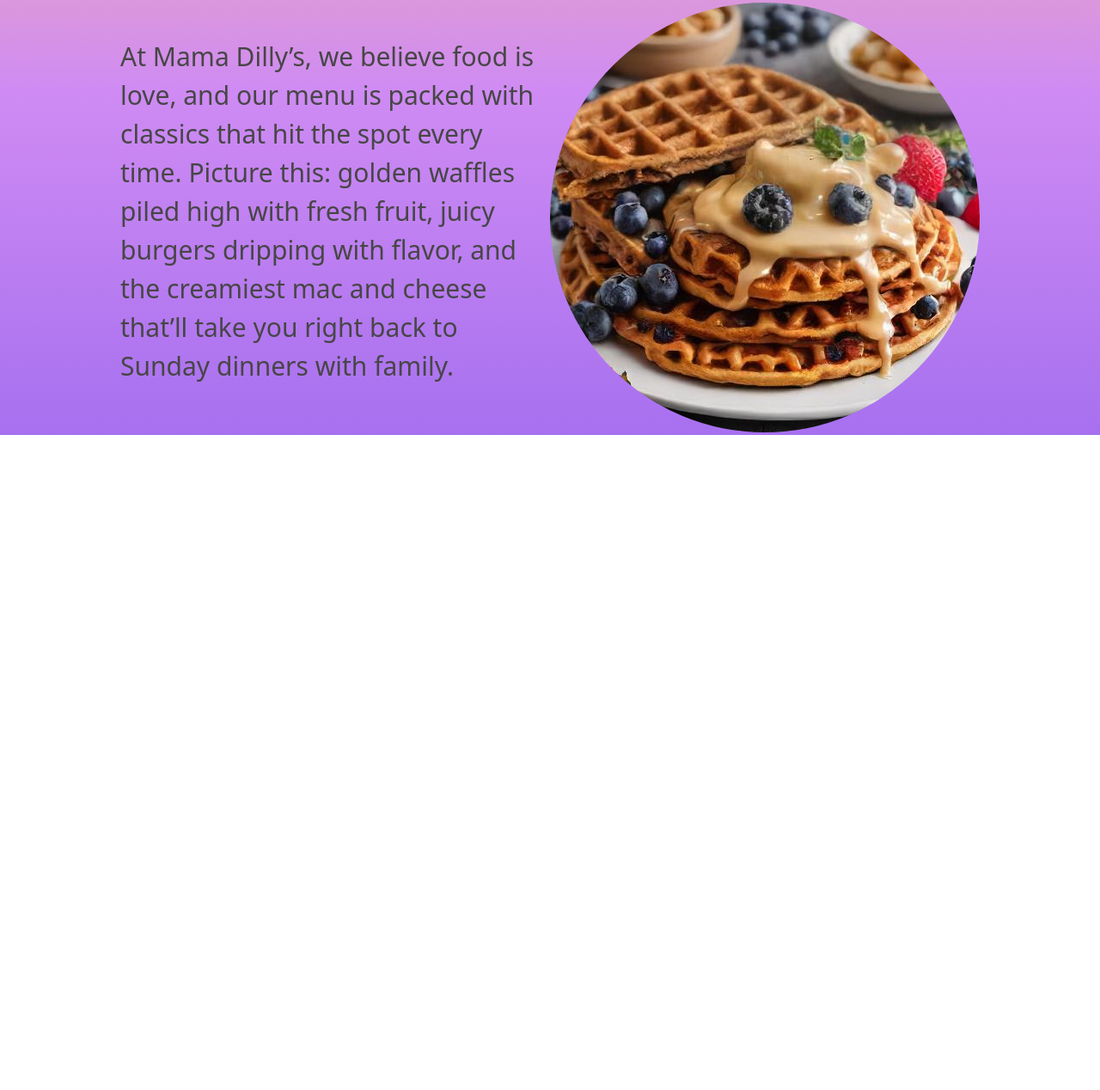
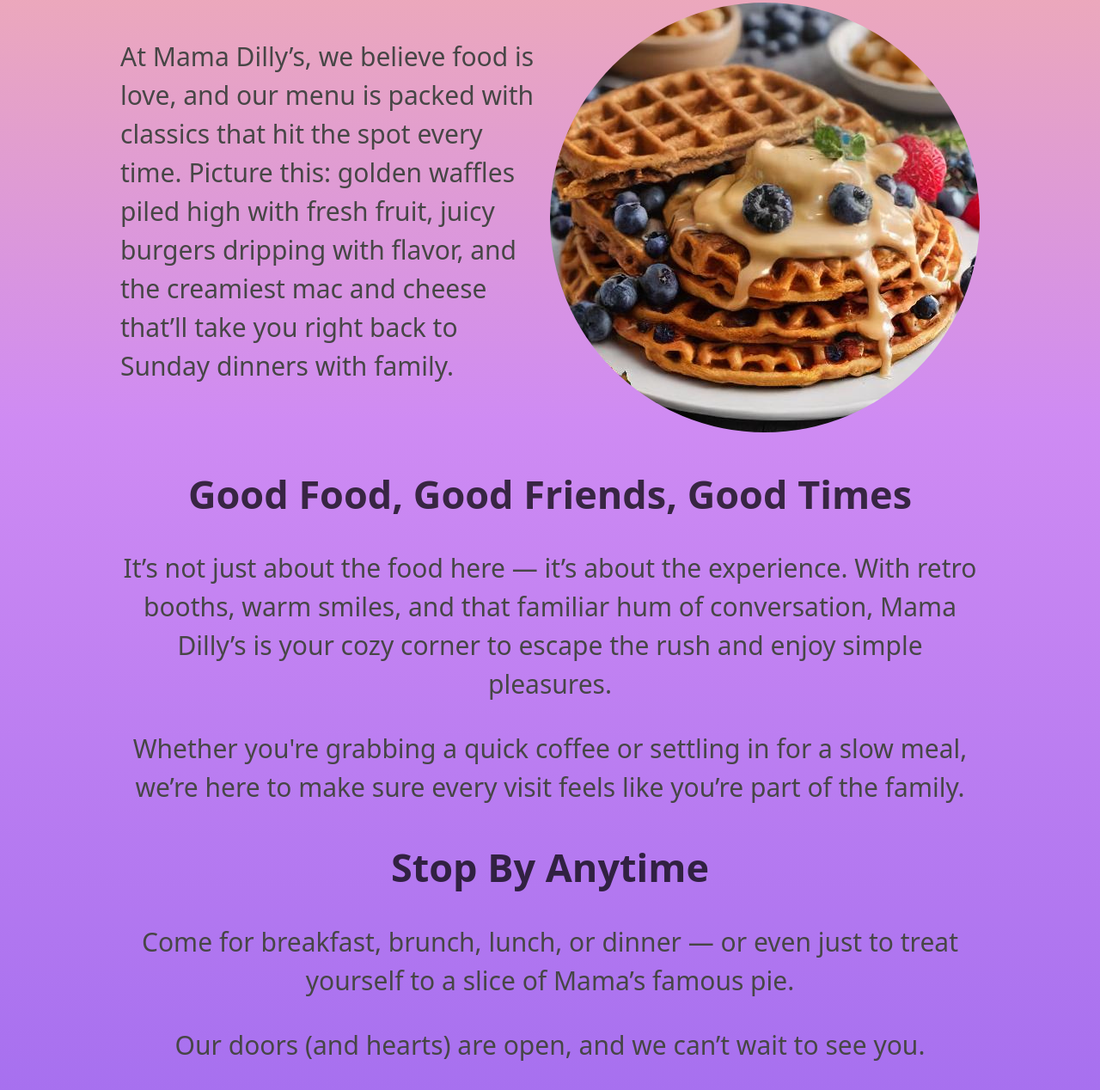
Before and after one commit to hunterjmk/restaurant-page, a website built with webpack: page src/template.html in a window 1280 px wide. Shown: the part 294-1562 px from the top of the page at 86% size. Before the commit the page ends 800 px from the top, so only its background shows below. Built offline with nearby package versions, Linux system fonts and the light colour scheme.

Commit message:
Complete home page

```diff
--- a/src/home.js
+++ b/src/home.js
@@ -16,6 +16,7 @@
     const hImage = document.createElement('div');
 
     hDiv.classList.add('header-container');
+    hPar.classList.add('tagline');
     hMedia.classList.add('media');
     hImage.classList.add('img');
 
@@ -31,14 +32,30 @@
 
     const cDiv = document.createElement('div');
     const hTwo = document.createElement('h2');
+    const hTwo2 = document.createElement('h2');
     const cPar = document.createElement('p');
+    const cPar2 = document.createElement('p');
+    const cPar3 = document.createElement('p');
+    const cPar4 = document.createElement('p');
 
-    hTwo.textContent = ''
+    cDiv.classList.add('header-container', 'content');
+
+    hTwo.textContent = 'Good Food, Good Friends, Good Times';
+    cPar.textContent = `It’s not just about the food here — it’s about the experience. With retro booths, warm smiles, and that familiar hum of conversation, Mama Dilly’s is your cozy corner to escape the rush and enjoy simple pleasures.`;
+    cPar2.textContent = `Whether you're grabbing a quick coffee or settling in for a slow meal, we’re here to make sure every visit feels like you’re part of the family.`;
+
+    hTwo2.textContent = 'Stop By Anytime';
+    cPar3.textContent = `Come for breakfast, brunch, lunch, or dinner — or even just to treat yourself to a slice of Mama’s famous pie.`;
+    cPar4.textContent = `Our doors (and hearts) are open, and we can’t wait to see you.`;
+
+    cDiv.append(hTwo, cPar, cPar2, hTwo2, cPar3, cPar4);
 
 
 
 
-    container.append(hDiv);
+
+
+    container.append(hDiv, cDiv);
 
 }
 
--- a/src/style.css
+++ b/src/style.css
@@ -8,10 +8,6 @@
 body {
     margin: 0;
     padding: 0;
-    height: 100%;
-    /* Ensure both html and body cover the full viewport */
-    overflow: hidden;
-    /* Prevent scrolling if unnecessary */
     line-height: 1.5;
 }
 
@@ -59,13 +55,18 @@
     */
 }
 
-.header-container h1{
+.header-container h1,
+.header-container h2 {
     font-size: 5rem;
     color: #000000b9;
     margin-bottom: 0;
 }
 
-.header-container > p {
+.header-container h2 {
+    font-size: 4.5rem;
+}
+
+.tagline {
     font-style: italic;
     color: #8a766b;
 }
@@ -89,3 +90,7 @@
     border-radius: 50%;
     background: url('./image/cheese.jpeg') no-repeat;
 }
+
+.content p {
+    font-size: 3rem;
+}
```
